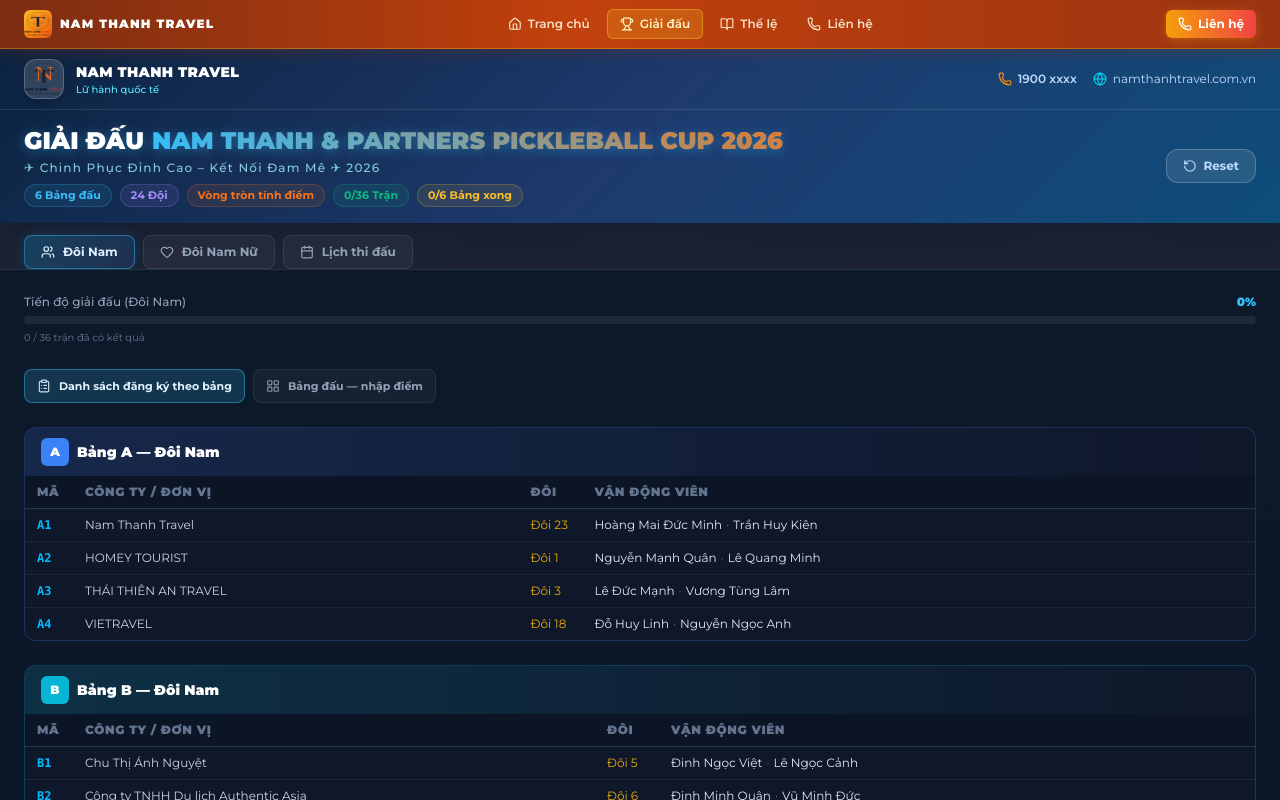
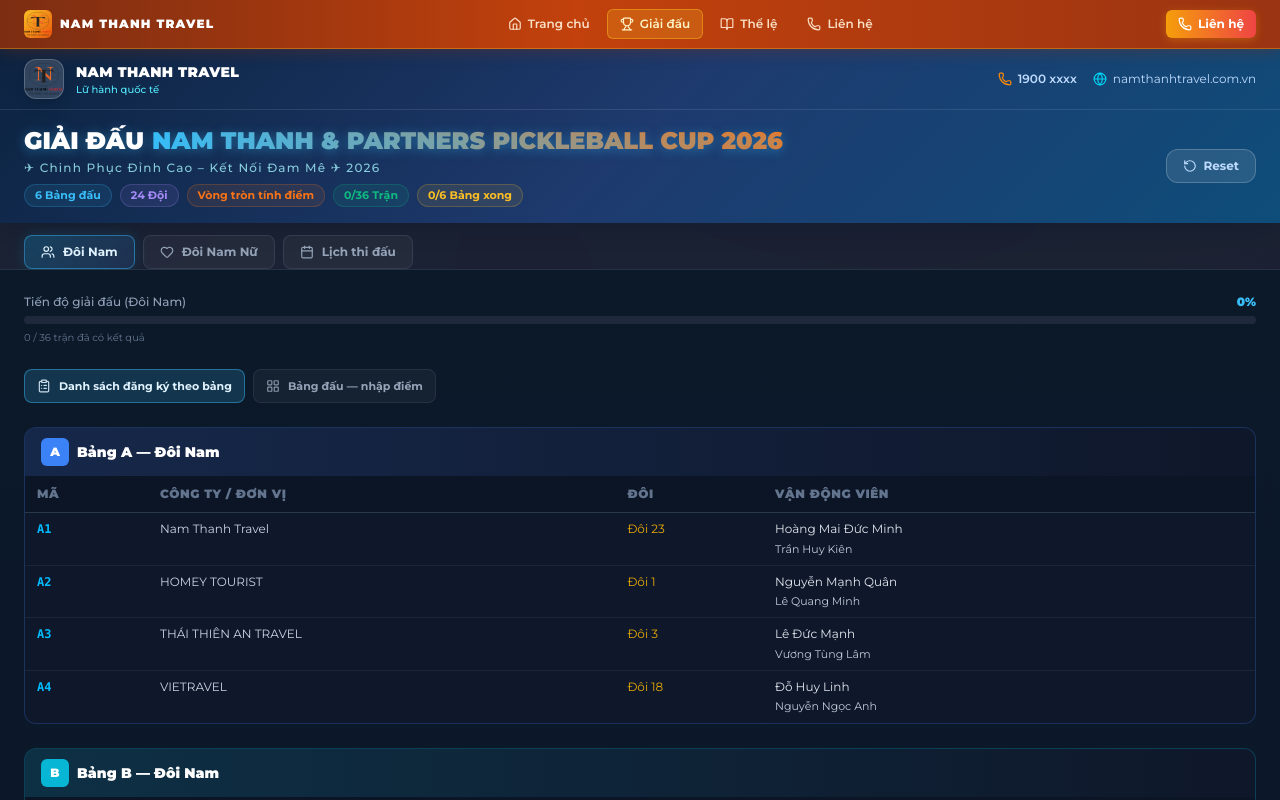
Before and after one commit to thanhtrankma/namthanhpickleballopen, a Next.js app: page /giai-dau in a window 1280 px wide. Shown: the top 800 px of the page. Built offline with nearby package versions, Linux system fonts and the light colour scheme.

Commit message:
Refactor BracketStage component tables: Enhanced table structure and styling for Mixed Couples and Male Couples sections, including updated column widths, improved alignment, and consistent padding for better readability.

```diff
--- a/src/components/BracketStage.tsx
+++ b/src/components/BracketStage.tsx
@@ -544,24 +544,31 @@
               Bảng {L} — Đôi Nam Nữ
             </div>
             <div className="overflow-x-auto">
-              <table className="w-full text-left text-xs min-w-[640px]">
+              <table className="w-full table-fixed border-collapse text-left text-xs min-w-[640px]">
+                <colgroup>
+                  <col style={{ width: "8%" }} />
+                  <col style={{ width: "34%" }} />
+                  <col style={{ width: "10%" }} />
+                  <col style={{ width: "24%" }} />
+                  <col style={{ width: "24%" }} />
+                </colgroup>
                 <thead>
                   <tr className="border-b border-slate-700/80" style={{ background: "#0c1525" }}>
-                    <th className="px-3 py-2 font-black uppercase tracking-wider text-slate-500 w-12">Mã</th>
-                    <th className="px-3 py-2 font-black uppercase tracking-wider text-slate-500">Công ty / Đơn vị</th>
-                    <th className="px-3 py-2 font-black uppercase tracking-wider text-slate-500 w-16">Đôi</th>
-                    <th className="px-3 py-2 font-black uppercase tracking-wider text-slate-500">VĐV Nam</th>
-                    <th className="px-3 py-2 font-black uppercase tracking-wider text-slate-500">VĐV Nữ</th>
+                    <th className="px-3 py-2.5 font-black uppercase tracking-wider text-slate-500 align-top">Mã</th>
+                    <th className="px-3 py-2.5 font-black uppercase tracking-wider text-slate-500 align-top">Công ty / Đơn vị</th>
+                    <th className="px-3 py-2.5 font-black uppercase tracking-wider text-slate-500 align-top">Đôi</th>
+                    <th className="px-3 py-2.5 font-black uppercase tracking-wider text-slate-500 align-top">VĐV Nam</th>
+                    <th className="px-3 py-2.5 font-black uppercase tracking-wider text-slate-500 align-top">VĐV Nữ</th>
                   </tr>
                 </thead>
                 <tbody>
                   {rows.map((r) => (
                     <tr key={r.id} className="border-t border-slate-800/90 hover:bg-slate-800/40">
-                      <td className="px-3 py-2 font-mono font-bold text-sky-400 whitespace-nowrap">{r.id}</td>
-                      <td className="px-3 py-2 text-slate-300 max-w-[220px]">{r.company}</td>
-                      <td className="px-3 py-2 text-amber-400/90 whitespace-nowrap">{r.pair_id}</td>
-                      <td className="px-3 py-2 text-slate-200">{r.male}</td>
-                      <td className="px-3 py-2 text-slate-200">{r.female}</td>
+                      <td className="px-3 py-2 align-top font-mono font-bold text-sky-400 whitespace-nowrap">{r.id}</td>
+                      <td className="px-3 py-2 align-top text-slate-300 min-w-0 break-words">{r.company}</td>
+                      <td className="px-3 py-2 align-top text-amber-400/90 whitespace-nowrap">{r.pair_id}</td>
+                      <td className="px-3 py-2 align-top text-slate-200 break-words">{r.male}</td>
+                      <td className="px-3 py-2 align-top text-slate-200 break-words">{r.female}</td>
                     </tr>
                   ))}
                 </tbody>
@@ -600,25 +607,30 @@
               Bảng {L} — Đôi Nam
             </div>
             <div className="overflow-x-auto">
-              <table className="w-full text-left text-xs min-w-[560px]">
+              <table className="w-full table-fixed border-collapse text-left text-xs min-w-[560px]">
+                <colgroup>
+                  <col style={{ width: "10%" }} />
+                  <col style={{ width: "38%" }} />
+                  <col style={{ width: "12%" }} />
+                  <col style={{ width: "40%" }} />
+                </colgroup>
                 <thead>
                   <tr className="border-b border-slate-700/80" style={{ background: "#0c1525" }}>
-                    <th className="px-3 py-2 font-black uppercase tracking-wider text-slate-500 w-12">Mã</th>
-                    <th className="px-3 py-2 font-black uppercase tracking-wider text-slate-500">Công ty / Đơn vị</th>
-                    <th className="px-3 py-2 font-black uppercase tracking-wider text-slate-500 w-16">Đôi</th>
-                    <th className="px-3 py-2 font-black uppercase tracking-wider text-slate-500">Vận động viên</th>
+                    <th className="px-3 py-2.5 font-black uppercase tracking-wider text-slate-500 align-top">Mã</th>
+                    <th className="px-3 py-2.5 font-black uppercase tracking-wider text-slate-500 align-top">Công ty / Đơn vị</th>
+                    <th className="px-3 py-2.5 font-black uppercase tracking-wider text-slate-500 align-top">Đôi</th>
+                    <th className="px-3 py-2.5 font-black uppercase tracking-wider text-slate-500 align-top">Vận động viên</th>
                   </tr>
                 </thead>
                 <tbody>
                   {rows.map((r) => (
                     <tr key={r.id} className="border-t border-slate-800/90 hover:bg-slate-800/40">
-                      <td className="px-3 py-2 font-mono font-bold text-sky-400 whitespace-nowrap">{r.id}</td>
-                      <td className="px-3 py-2 text-slate-300 max-w-[240px]">{r.company}</td>
-                      <td className="px-3 py-2 text-amber-400/90 whitespace-nowrap">{r.pair_id}</td>
-                      <td className="px-3 py-2 text-slate-200">
-                        {r.members[0]}
-                        <span className="text-slate-500 mx-1">·</span>
-                        {r.members[1]}
+                      <td className="px-3 py-2 align-top font-mono font-bold text-sky-400 whitespace-nowrap">{r.id}</td>
+                      <td className="px-3 py-2 align-top text-slate-300 min-w-0 break-words">{r.company}</td>
+                      <td className="px-3 py-2 align-top text-amber-400/90 whitespace-nowrap">{r.pair_id}</td>
+                      <td className="px-3 py-2 align-top text-slate-200">
+                        <span className="block leading-snug">{r.members[0]}</span>
+                        <span className="mt-1 block text-[11px] leading-snug text-slate-300/95">{r.members[1]}</span>
                       </td>
                     </tr>
                   ))}
```
